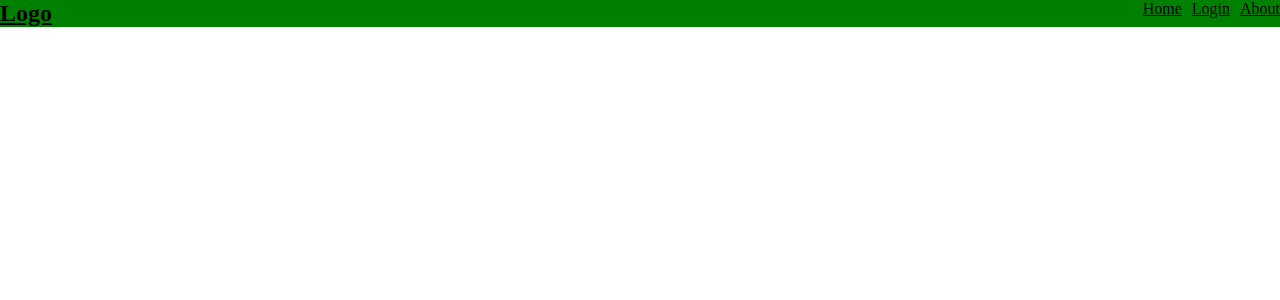
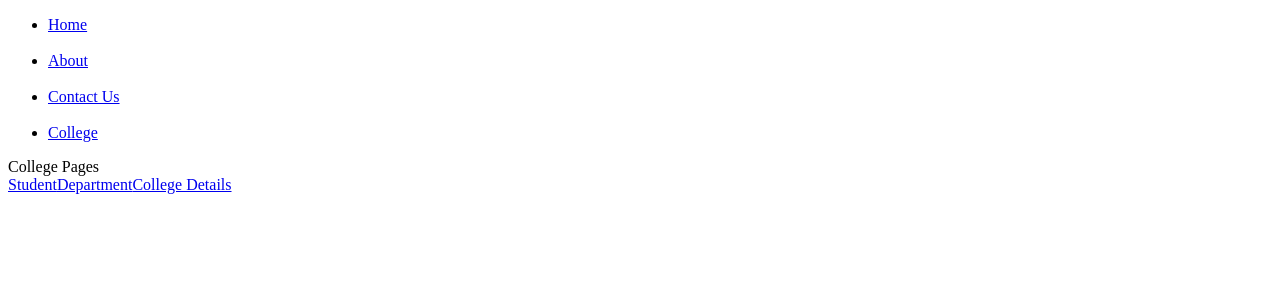
Before and after one commit to kaustubhlearner/React-practice, a React (Vite) app: page /college in a window 1280 px wide. Shown: the top 300 px of the page. Built offline with nearby package versions, Linux system fonts and the light colour scheme.

Commit message:
Nested-Routing

```diff
--- a/package.json
+++ b/package.json
@@ -12,7 +12,8 @@
   "dependencies": {
     "react": "^18.3.1",
     "react-dom": "^18.3.1",
-    "react-router": "^7.1.5"
+    "react-router": "^7.1.5",
+    "react-router-dom": "^7.2.0"
   },
   "devDependencies": {
     "@eslint/js": "^9.17.0",
--- a/src/About.jsx
+++ /dev/null
@@ -1,11 +0,0 @@
-import React from 'react'
-
-const About = () => {
-  return (
-    <>
-    <h1>About</h1>
-    </>
-  )
-}
-
-export default About
--- a/src/App.jsx
+++ b/src/App.jsx
@@ -1,20 +1,29 @@
+import { Routes, Route } from "react-router";
+import Navbar from "./Navbar";
+import College from "./College";
+import Student from './Student'
+import Collegedetails from "./Collegedetails";
+import Department from './Department'
 
-import { Routes, Route } from "react-router"
-import Home from "./Home"
-import About from "./About"
-import Info from "./Info"
-import Navbar from "./Navbar"
+const Home = () => <h1>Home Page</h1>
+const About = () => <h1>About Pages</h1>
+const Contact = () => <h1>Contact Pages</h1>
 function App() {
   return (
     <>
-    <Navbar/>
+      <Navbar />
       <Routes>
         <Route path="/" element={<Home />} />
-        <Route path="/About" element={<About />} />
-        <Route path="/Info" element={<Info />} />
+        <Route path="/about" element={<About />} />
+        <Route path="/contact" element={<Contact />} />
+        <Route path="/college" element={<College />}>
+          <Route path='student' element={<Student />} />
+          <Route path='department' element={< Department />} />
+          <Route path='collegedetailes' element={< Collegedetails />} />
+        </Route>
       </Routes>
     </>
-  )
+  );
 }
 
-export default App
+export default App;
--- /dev/null
+++ b/src/College.jsx
@@ -0,0 +1,18 @@
+import React from 'react';
+import { NavLink, Outlet } from 'react-router-dom';
+
+const College = () => {
+    return (
+        <>
+            <div>College Pages</div>
+            <nav>
+                <NavLink to='student'>Student</NavLink>
+                <NavLink to='department'>Department</NavLink>
+                <NavLink to='collegedetailes'>College Details</NavLink>
+            </nav>
+            <Outlet />
+        </>
+    );
+}
+
+export default College;
--- /dev/null
+++ b/src/Collegedetails.jsx
@@ -0,0 +1,9 @@
+import React from 'react'
+
+const Collegedetails = () => {
+  return (
+    <div>Collegedetails</div>
+  )
+}
+
+export default Collegedetails
--- /dev/null
+++ b/src/Department.jsx
@@ -0,0 +1,9 @@
+import React from 'react'
+
+const Department = () => {
+  return (
+    <div>Department</div>
+  )
+}
+
+export default Department
--- a/src/Home.jsx
+++ /dev/null
@@ -1,9 +0,0 @@
-import React from 'react'
-
-const Home = () => {
-  return (
-   <h1>Home</h1>
-  )
-}
-
-export default Home
--- a/src/Info.jsx
+++ /dev/null
@@ -1,12 +0,0 @@
-import React from 'react'
-
-const Info = () => {
-  return (
-    <div>
-       <h1>Info</h1>
-
-        </div>
-  )
-}
-
-export default Info
--- a/src/Navbar.jsx
+++ b/src/Navbar.jsx
@@ -1,29 +1,30 @@
 import React from 'react'
 import { Link } from 'react-router'
-import './header.css'
+
 
 const Navbar = () => {
     return (
-        <>
-        <div className='header'>
         <div>
-                <Link className='link' to={'/'}> <h2>Logo</h2></Link>
-            </div>
-            <div>
-                <ul className='list'>
+
+            <ul>
                 <li>
-                        <Link className='link' to='/'>Home</Link>
+                <Link to='/'>Home</Link>
                 </li>
+                <br />
                 <li>
-                        <Link className='link' to='/info'>Login</Link>
+                <Link to='/about'>About</Link>
                 </li>
+                <br />
                 <li>
-                        <Link className='link' to='/about'>About</Link>
+                <Link to='/contact'>Contact Us</Link>
+                </li>
+                <br />
+                <li>
+                <Link to='/college'>College</Link>
                 </li>
             </ul>
+
         </div>
-        </div>
-        </>
     )
 }
 
--- /dev/null
+++ b/src/Student.jsx
@@ -0,0 +1,9 @@
+import React from 'react'
+
+const Student = () => {
+  return (
+    <div>Student</div>
+  )
+}
+
+export default Student
--- a/src/header.css
+++ /dev/null
@@ -1,23 +0,0 @@
-*{
-    margin: 0px;
-    padding: 0px;
-    box-sizing: border-box;
-    color: black;
-}
-
-.header{
-    background-color:green;
-    display: flex;
-    justify-content: space-between;
-}
-
-.list{
-    display: flex;
-    gap: 10px;
-    text-decoration: none;
-}
-
-.list li {
-    list-style: none;
-
-}
--- a/src/main.jsx
+++ b/src/main.jsx
@@ -1,9 +1,10 @@
 
 import { createRoot } from 'react-dom/client'
 import App from './App.jsx'
-import { BrowserRouter } from "react-router";
+import { BrowserRouter } from 'react-router'
+
 createRoot(document.getElementById('root')).render(
- <BrowserRouter>
+  <BrowserRouter>
     <App />
   </BrowserRouter>
 )
```
Also changed, not shown: 1 other file (tests, documents, lock files or other folders). Lines whose indentation alone changed are shown as unchanged.
